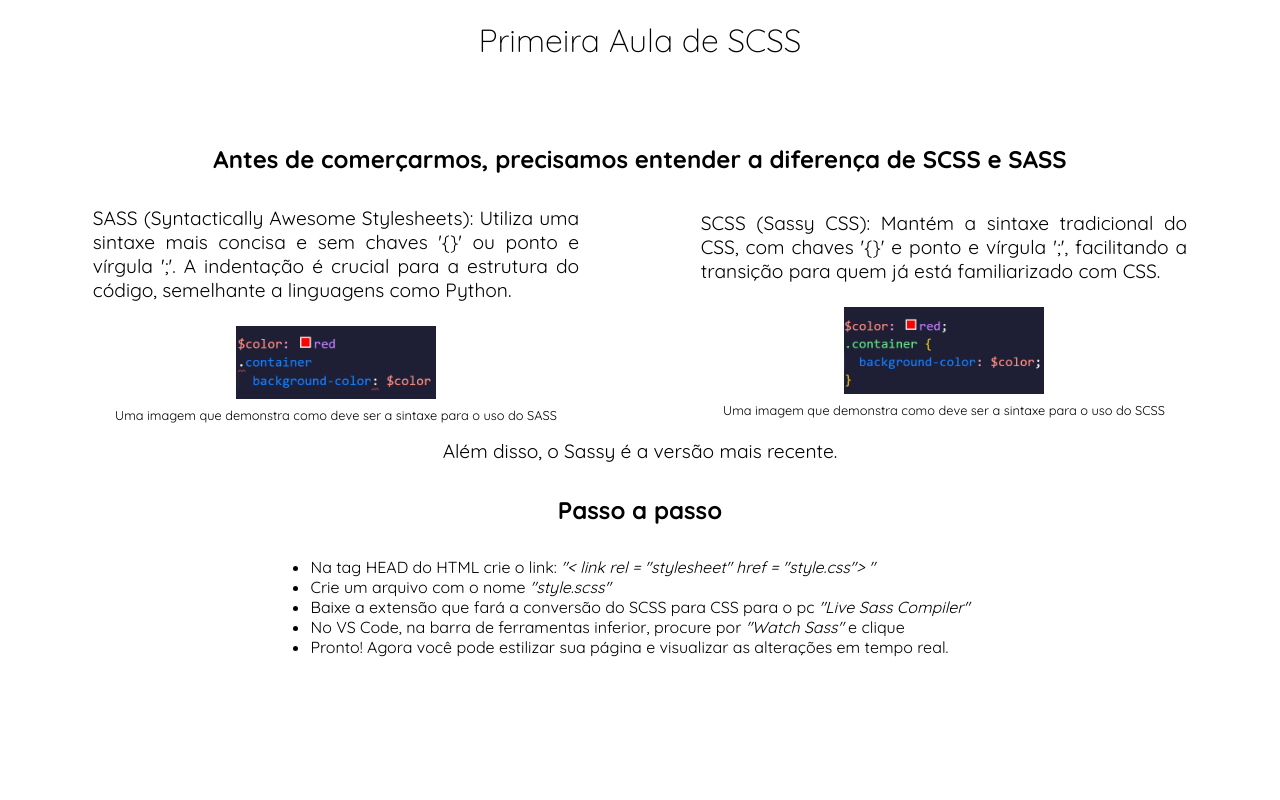
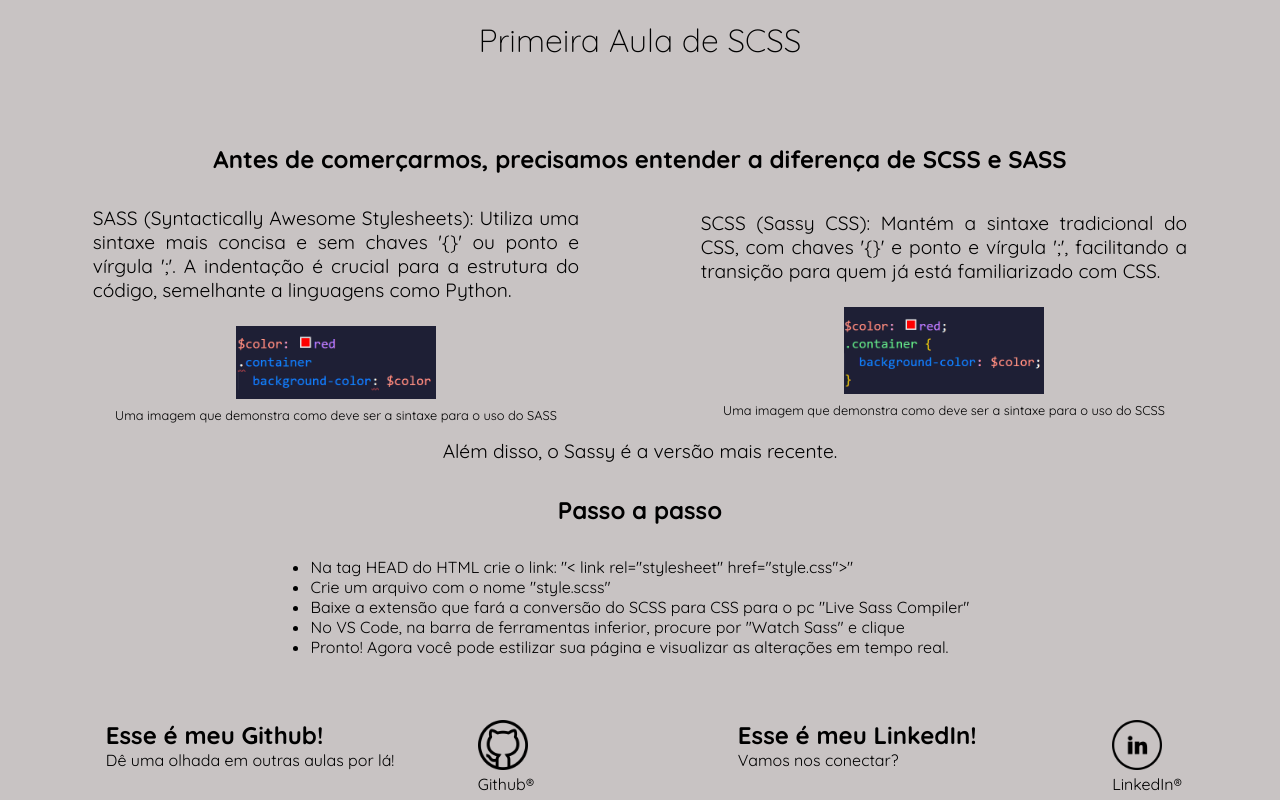
Before and after one commit to lolimamota/Aula-5, a plain HTML site: page index.html in a window 1280 px wide. Drawn offline with Linux system fonts and the light colour scheme.

Commit message:
FIX: Medidas ADD: Footer FINISH: All

```diff
--- a/index.html
+++ b/index.html
@@ -19,7 +19,9 @@
         <h2>Antes de comerçarmos, precisamos entender a diferença de SCSS e SASS</h2>
         <section class="divergent">
             <div class="boxSass">
-                <p>SASS (Syntactically Awesome Stylesheets): Utiliza uma sintaxe mais concisa e sem chaves '{}' ou ponto e vírgula ';'. A indentação é crucial para a estrutura do código, semelhante a linguagens como Python.</p>
+                <p>SASS (Syntactically Awesome Stylesheets): Utiliza uma sintaxe mais concisa e sem chaves '{}' ou ponto
+                    e vírgula ';'. A indentação é crucial para a estrutura do código, semelhante a linguagens como
+                    Python.</p>
                 <figure>
                     <img src="./img/SASS.png" alt="$color: red
                     .container
@@ -29,7 +31,8 @@
                 </figure>
             </div>
             <div class="boxScss">
-                <p>SCSS (Sassy CSS): Mantém a sintaxe tradicional do CSS, com chaves '{}' e ponto e vírgula ';', facilitando a transição para quem já está familiarizado com CSS.</p>
+                <p>SCSS (Sassy CSS): Mantém a sintaxe tradicional do CSS, com chaves '{}' e ponto e vírgula ';',
+                    facilitando a transição para quem já está familiarizado com CSS.</p>
                 <figure>
                     <img src="./img/SCSS.png" alt="$color: red;
                         .container {
@@ -44,19 +47,52 @@
         <h2>Passo a passo</h2>
         <section>
             <ul>
-                <li>Na tag HEAD do HTML crie o link: <span class="italic">"< link rel = "stylesheet" href = "style.css"> "</span></li>
+                <li>Na tag HEAD do HTML crie o link: <span class="italic">"< link rel="stylesheet" href="style.css">"</span>
+                </li>
                 <li>Crie um arquivo com o nome <span class="italic">"style.scss"</span></li>
-                <li>Baixe a extensão que fará a conversão do SCSS para CSS para o pc <span class="italic"> <a
-                        href="https://marketplace.visualstudio.com/items?itemName=ritwickdey.live-sass">"Live Sass
-                        Compiler"</a></span></li>
-                <li>No VS Code, na barra de ferramentas inferior, procure por <span class="italic">"Watch Sass"</span></Watch> e clique</li>
+                <li>Baixe a extensão que fará a conversão do SCSS para CSS para o pc
+                    <a href="https://marketplace.visualstudio.com/items?itemName=ritwickdey.live-sass" class="italic" target="_blank">"Live Sass Compiler"</a>
+                </li>
+                <li>No VS Code, na barra de ferramentas inferior, procure por <span class="italic">"Watch Sass"</span>
+                    </Watch> e clique</li>
                 <li>Pronto! Agora você pode estilizar sua página e visualizar as alterações em tempo real.</li>
             </ul>
         </section>
     </main>
     <footer>
-
+        <section class="contact">
+            <div class="github">
+                <div>
+                    <h2>Esse é meu Github!</h2>
+                    <p>Dê uma olhada em outras aulas por lá!</p>
+                </div>
+                <figure>
+                    <a href="https://github.com/lolimamota" target="_blank">
+                        <img src="./img/git.png" alt="Logo do Github">
+                    </a>
+                    <figcaption>
+                        Github®
+                    </figcaption>
+                </figure>
+            </div>
+            <div class="linkedin">
+                <div>
+                    <h2>Esse é meu LinkedIn!</h2>
+                    <p>Vamos nos conectar?
+                </div>
+                </p>
+                <figure>
+                    <a href="https://www.linkedin.com/in/lorraynelimamota/" target="_blank">
+                        <img src="./img/lkd.png" alt="Logo do LinkedIn">
+                    </a>
+                    <figcaption>
+                        LinkedIn®
+                    </figcaption>
+                </figure>
+            </div>
+        </section>
     </footer>
+    <script src="./index.js"></script>
 </body>
 
 </html>
--- a/style.scss
+++ b/style.scss
@@ -1,24 +1,25 @@
-*{
+* {
     margin: 0;
     padding: 0;
     box-sizing: border-box;
     font-family: "Quicksand", sans-serif;
+    background-color: rgb(200, 195, 195);
 }
 
-header{
+header {
     height: 10vh;
     display: flex;
     justify-content: center;
     align-items: center;
 
-    h1{
+    h1 {
         font-size: 2rem;
         font-weight: 100;
     }
 }
 
 
-main{
+main {
     width: 100%;
     height: 80vh;
     display: flex;
@@ -26,12 +27,12 @@ main{
     flex-direction: column;
     padding: 2em;
 
-    h2{
+    h2 {
         font-size: 1.5rem;
         margin: 2rem;
-    };
+    }
 
-    p{
+    p {
         display: flex;
         justify-content: center;
         align-items: center;
@@ -39,11 +40,17 @@ main{
         font-size: 1.2rem;
     }
 
-    .divergent{
+    a {
+        text-decoration: none;
+        color: black;
+    }
+
+    .divergent {
         display: flex;
         justify-content: space-around;
 
-        .boxSass{
+        .boxSass,
+        .boxScss {
             width: 40%;
             display: flex;
             justify-content: center;
@@ -51,36 +58,46 @@ main{
             flex-direction: column;
         }
 
-        .boxScss{
-            width: 40%;
-            display: flex;
-            justify-content: center;
-            align-items: center;
-            flex-direction: column;
-        }
-
-        figcaption{
+        figcaption {
             font-size: .8rem;
             text-align: center;
         }
-        figure{
+
+        figure {
             padding: 1rem;
             display: flex;
             justify-content: center;
             align-items: center;
             flex-direction: column;
 
-            img{
-            width: 200px;
-            margin: .5rem;
+            img {
+                width: 200px;
+                margin: .5rem;
             }
         }
-    }
-    .italic{
-        font-style: italic;
-    }
-    a{
-        text-decoration: none;
-        color: black;
+
+        .italic {
+            font-style: italic;
+        }
+
     }
 }
+
+footer {
+    .contact {
+        display: flex;
+        justify-content: space-around;
+        align-items: center;
+    }
+
+    .github,
+    .linkedin {
+        width: 40%;
+        display: flex;
+        justify-content: space-around;
+
+        img {
+            width: 50px;
+        }
+    }
+}
```
Also changed, not shown: img/git.png (added), img/lkd.png (added), style.css, 1 other file. Lines whose indentation alone changed are shown as unchanged.
